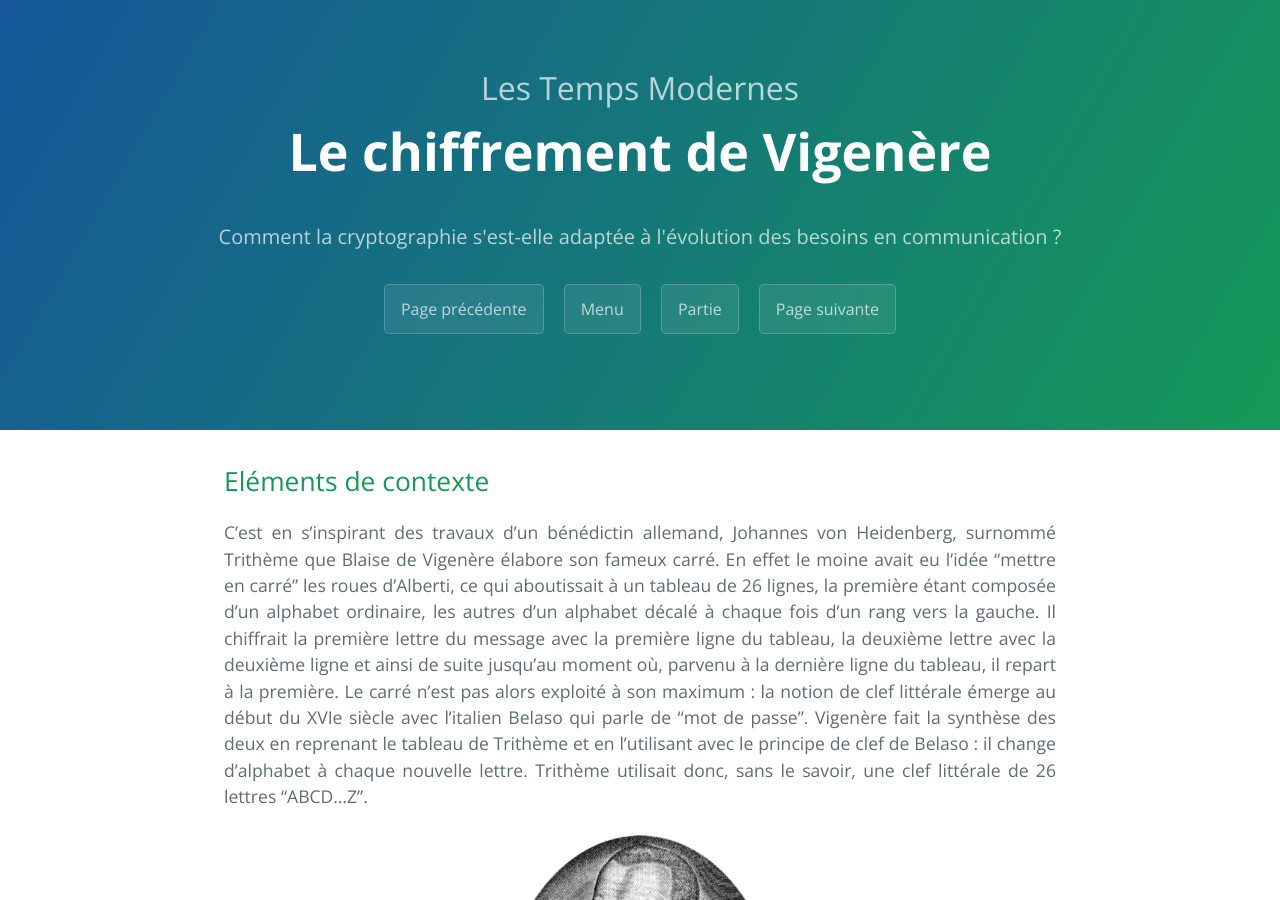
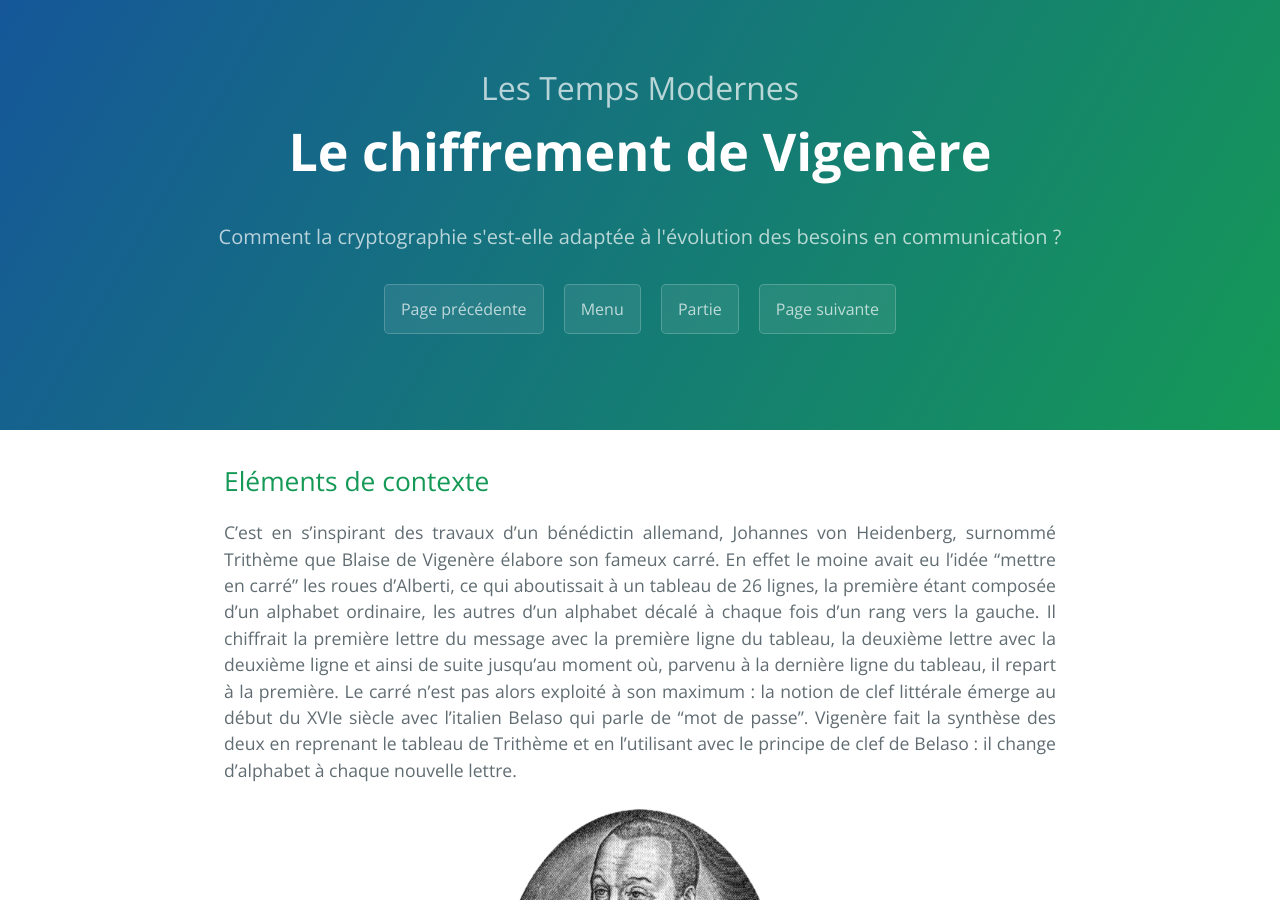
Before and after one commit to SamuelGallay/CryptoTPE, a Jekyll site: the page built from pages/2_TempsModernes/2_vigenere.md, in a window 1280 px wide and 900 px high. Built offline with Jekyll 4.4.1, drawn with Linux system fonts in a browser that asks for light colours; our own code applies the rules of GitHub Pages for plain Markdown files; formulas are drawn with MathJax 3.

Commit message:
Update 2_vigenere.md

```diff
--- a/pages/2_TempsModernes/2_vigenere.md
+++ b/pages/2_TempsModernes/2_vigenere.md
@@ -9,7 +9,7 @@ menu: /temps-modernes/
 
 ## Eléments de contexte
 
-C'est en s’inspirant des travaux d’un bénédictin allemand, Johannes von Heidenberg, surnommé Trithème que Blaise de Vigenère élabore son fameux carré. En effet le moine avait eu l’idée “mettre en carré” les roues d’Alberti, ce qui aboutissait à un tableau de 26 lignes, la première étant composée d’un alphabet ordinaire, les autres d’un alphabet décalé à chaque fois d’un rang vers la gauche. Il chiffrait la première lettre du message avec la première ligne du tableau, la deuxième lettre avec la deuxième ligne et ainsi de suite jusqu’au moment où, parvenu à la dernière ligne du tableau, il repart à la première. Le carré n’est pas alors exploité à son maximum : la notion de clef littérale émerge au début du XVIe siècle avec l’italien Belaso qui parle de “mot de passe”. Vigenère fait la synthèse des deux en reprenant le tableau de Trithème et en l’utilisant avec le principe de clef de Belaso : il change d’alphabet à chaque nouvelle lettre. Trithème utilisait donc, sans le savoir, une clef littérale de 26 lettres “ABCD...Z”.
+C'est en s’inspirant des travaux d’un bénédictin allemand, Johannes von Heidenberg, surnommé Trithème que Blaise de Vigenère élabore son fameux carré. En effet le moine avait eu l’idée “mettre en carré” les roues d’Alberti, ce qui aboutissait à un tableau de 26 lignes, la première étant composée d’un alphabet ordinaire, les autres d’un alphabet décalé à chaque fois d’un rang vers la gauche. Il chiffrait la première lettre du message avec la première ligne du tableau, la deuxième lettre avec la deuxième ligne et ainsi de suite jusqu’au moment où, parvenu à la dernière ligne du tableau, il repart à la première. Le carré n’est pas alors exploité à son maximum : la notion de clef littérale émerge au début du XVIe siècle avec l’italien Belaso qui parle de “mot de passe”. Vigenère fait la synthèse des deux en reprenant le tableau de Trithème et en l’utilisant avec le principe de clef de Belaso : il change d’alphabet à chaque nouvelle lettre.
 
 <img src="{{ "/assets/2_TempsModernes/vigenere2.png" | relative_url }}" alt="Vigenere2" style="margin: 0 auto;display: block; width: 300px;"/>
 <p align="center"> <em>Blaise de Vigenère</em> </p>
```
